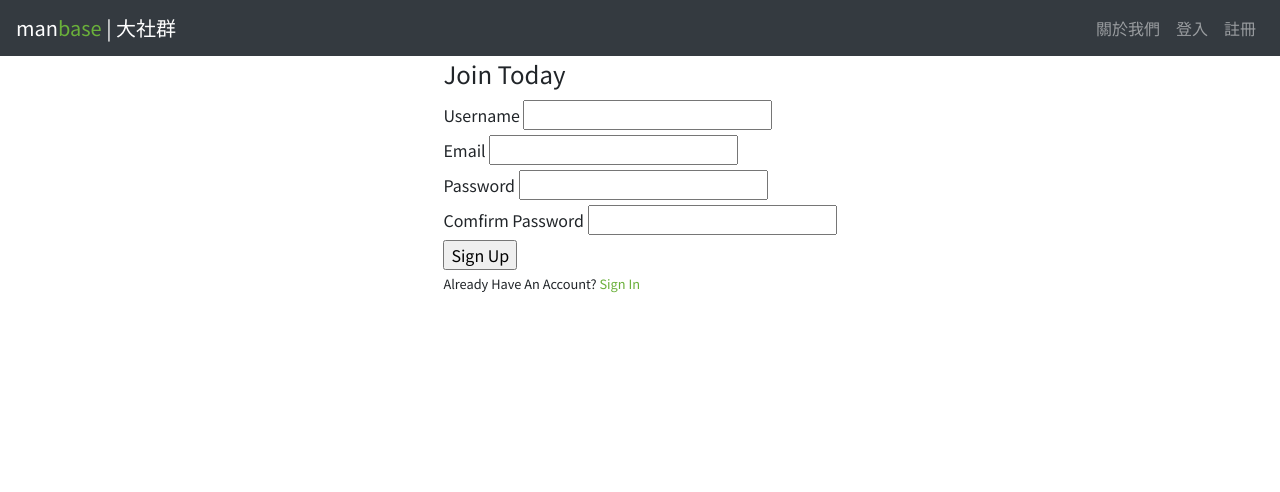
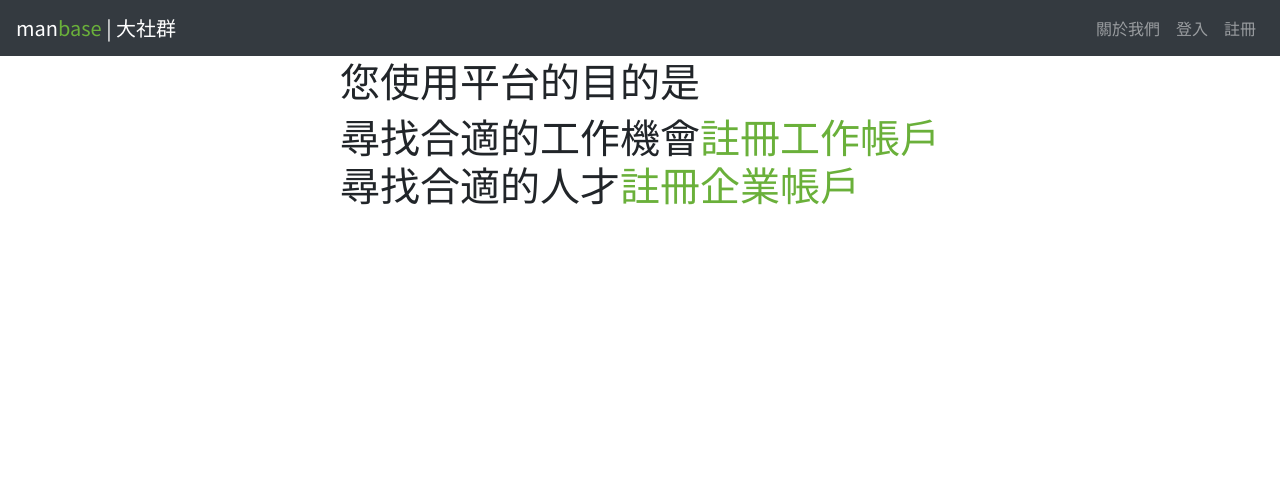
Before and after one commit to charleschen35353/manbaseHK, a Flask app: page /register in a window 1280 px wide. Shown: the top 492 px of the page. Run offline with Flask 2, Linux system fonts and the light colour scheme; parts of the project's set-up code (start-up, migrations or seed data) failed here and were passed over; some libraries are stand-ins or nearby versions.

Commit message:
2020-06-17 1837

```diff
--- a/manbase/__init__.py
+++ b/manbase/__init__.py
@@ -9,8 +9,8 @@ from flask_uuid import FlaskUUID
 csrf = CSRFProtect()
 
 app = Flask(__name__)
-'''FlaskUUID(app)'''
-uri = 'https://test.manbasehk.com/'
+FlaskUUID(app)
+uri = 'mysql+mysqldb://lancetpk:lancetpk@test.manbasehk.com:3306/manbasedb'
 #uri = 'mysql://public:b05qv-x4xca@localhost/manbasedb'
 app.config['SECRET_KEY'] = secrets.token_hex(16)
 app.config['SQLALCHEMY_DATABASE_URI'] = uri
--- a/manbase/forms.py
+++ b/manbase/forms.py
@@ -1,7 +1,7 @@
 from flask_wtf import FlaskForm
 from flask_wtf.file import FileField, FileAllowed
 from flask_login import current_user
-from wtforms import StringField, PasswordField, SubmitField, BooleanField
+from wtforms import StringField, PasswordField, SubmitField, BooleanField, IntegerField
 from wtforms.validators import DataRequired, Length, Email, EqualTo, ValidationError
 from manbase.models import Users
 
@@ -71,32 +71,43 @@ class UpdateAccountForm(FlaskForm):
                 raise ValidationError(
                     'Email is taken. Please choose a different one')
 
+
 '''business'''
 class BusinessRegistrationForm(FlaskForm):
 
     user_login = StringField('帳戶',
-                           validators=[DataRequired(), Length(min=5, max=20)])
+                           validators=[DataRequired(message = '名字不能為空'), Length(min=5, max=20)])
     password = PasswordField('密碼',
-                             validators=[DataRequired(), Length(min=5, max=32)])
+                             validators=[DataRequired(message = '密碼不能為空'), Length(min=5, max=32)])
     confirm_password = PasswordField('重新輸入密碼',
                                      validators=[DataRequired(), EqualTo('password', message="must match password")])
+    company_CName = StringField('企業中文名字',
+                                validators = [DataRequired(message = '企業中文名字不能為空'), Length(min=1, max=20)])
+    company_EName = StringField('企業英文名字',
+                                validators = [])
     company_email = StringField('公司電子郵箱',
-                        validators=[DataRequired(), Email()])
+                        validators=[DataRequired(message = '公司電子郵箱不能為空'), Email()])
     company_contact_person = StringField('聯絡人',
-                                        validators = [DataRequired(), Length(min=1,max=32)])
+                                        validators = [DataRequired(message = '公司聯絡人不能為空'), Length(min=1,max=32)])
     company_contact_number = IntegerField('聯絡電話',
-                                        validators = [DataRequired(), Length(min=8,max=8)])
+                                        validators = [DataRequired(message = '聯絡電話不能為空'), Length(min=8,max=8)])
 
-    submit = SubmitField('Sign Up')
+    submit = SubmitField('註冊')
 
-    def validate_username(self, username):
-        user = Users.query.filter_by(ur_login=username.data).first()
+    def validate_user_login(self, user_login):
+        user = Users.query.filter_by(ur_login=user_login.data).first()
         if user:
             raise ValidationError(
-                'Username is taken. Please choose a different one')
+                '此商業帳戶已存在，請登入。')
 
-    def validate_email(self, email):
-        user = users.query.filter_by(email=email.data).first()
+    def validate_company_CName(self, company_CName):
+        user = Users.query.filter_by(ur_login=company_CName.data).first()
         if user:
             raise ValidationError(
-                'Email is taken. Please choose a different one')
+                '此商業名稱已存在，請重新輸入。')
+
+    def validate_company_email(self, company_email):
+        user = Users.query.filter_by(email=company_email.data).first()
+        if user:
+            raise ValidationError(
+                '此企業電郵已存在，請重新輸入。')
--- a/manbase/models.py
+++ b/manbase/models.py
@@ -3,7 +3,7 @@ from datetime import datetime
 from flask_login import UserMixin
 from sqlalchemy.ext.automap import automap_base
 from sqlalchemy.orm import Session
-
+from sqlalchemy import create_engine
 
 @login_manager.user_loader
 def load_user(user_id):
--- a/manbase/routes.py
+++ b/manbase/routes.py
@@ -5,8 +5,8 @@ import matplotlib.image as pltimg
 from flask import render_template, url_for, flash, redirect, request
 from flask_login import login_user, logout_user , current_user, login_required
 from manbase import app, db, bcrypt
-from manbase.forms import RegistrationForm, LoginForm, UpdateAccountForm, BusinessRegistrationForm
-from manbase.models import User, Post
+from manbase.forms import BusinessRegistrationForm,RegistrationForm, LoginForm, UpdateAccountForm
+from manbase.models import Users
 
 
 posts = [ #fake db return
@@ -18,13 +18,13 @@ posts = [ #fake db return
 	}
 ]
 
-db.create_all()
 isLogin = False
 @app.route('/')
 @app.route('/home')
 def home():
     return render_template('home.html', posts = posts)
 
+'''suspend'''
 # TODO: Incorporate this template as the landing page
 # This should replace the '/' route
 @app.route('/index')
@@ -42,9 +42,9 @@ def register():
     form = RegistrationForm()
     if form.validate_on_submit():
         hashed_password = bcrypt.generate_password_hash(form.password.data).decode('utf-8')
-        user = User(username=form.username.data, email = form.email.data, password = hashed_password)
+        '''user = User(username=form.username.data, email = form.email.data, password = hashed_password)
         db.session.add(user)
-        db.session.commit()
+        db.session.commit()'''
         flash("Account created for {}. You are able to log in. ".format(form.username.data),"success")
         return redirect(url_for('home'))
     return render_template('register.html', title='Register', form=form, isLogin=isLogin)
@@ -55,7 +55,7 @@ def login():
         return redirect(url_for('home'))
     form = LoginForm()
     if form.validate_on_submit():
-         user = User.query.filter_by(email=form.email.data).first()
+         '''user = User.query.filter_by(email=form.email.data).first()'''
          if user and bcrypt.check_password_hash(user.password, form.password.data):
              login_user(user, remember = form.remember.data)
              isLogin = True
@@ -93,7 +93,7 @@ def account():
             current_user.profile_image = picture_fn
         current_user.username = form.username.data
         current_user.email = form.email.data
-        db.session.commit()
+        '''db.session.commit()'''
         flash("Account Info Updated")
         return redirect(url_for('account'))
     elif request.method == "GET":
@@ -101,10 +101,18 @@ def account():
         form.email.data = current_user.email
     image_file = url_for('static', filename = 'profile_pics/' + current_user.profile_image)
     return render_template('account.html', title='account', image_file = image_file, form = form)
+'''end suspend'''
 
 
 '''business'''
-@app.route("/business_register")
-def register_business():
+@app.route("/business_register",methods=['GET', 'POST'])
+def business_register():
     form = BusinessRegistrationForm()
+    if form.validate_on_submit():
+        flash(f'Account created for {form.username.data}!', 'success')
+        return redirect(url_for('home'))
     return render_template('business_register.html', title='註冊 - 商業帳戶', form = form)
+
+@app.route('/business_register_confirm', methods=['GET','POST'])
+def business_register_confirm():
+    return render_template('business_register_confirm.html',title = '註冊 - 商業帳戶資料確認')
--- a/manbase/templates/register.html
+++ b/manbase/templates/register.html
@@ -2,6 +2,7 @@
 
 {% block content %}
     <div>
+        <!--
         <form method="POST" action="">
             <!
             {% if form.errors %}
@@ -67,10 +68,14 @@
                 {{ form.submit}}
            </div>
         </form>
-        <div>
-            <small>
-                Already Have An Account? <a href="{{url_for('login')}}"> Sign In</a>
-            </small>
-        </div>
+        -->
+        <h1> 您使用平台的目的是<h1>
+            <div>
+                尋找合適的工作機會<a href="">註冊工作帳戶</a>
+            </div>
+            <div>
+                尋找合適的人才<a href="{{url_for('business_register')}}">註冊企業帳戶</a>
+            </div>
+
     </div>
 {% endblock content %}
```
Also changed, not shown: manbase/templates/business_register.html (+12 -1 lines), manbase/templates/business_register_confirm.html (added, +7 -0 lines).
